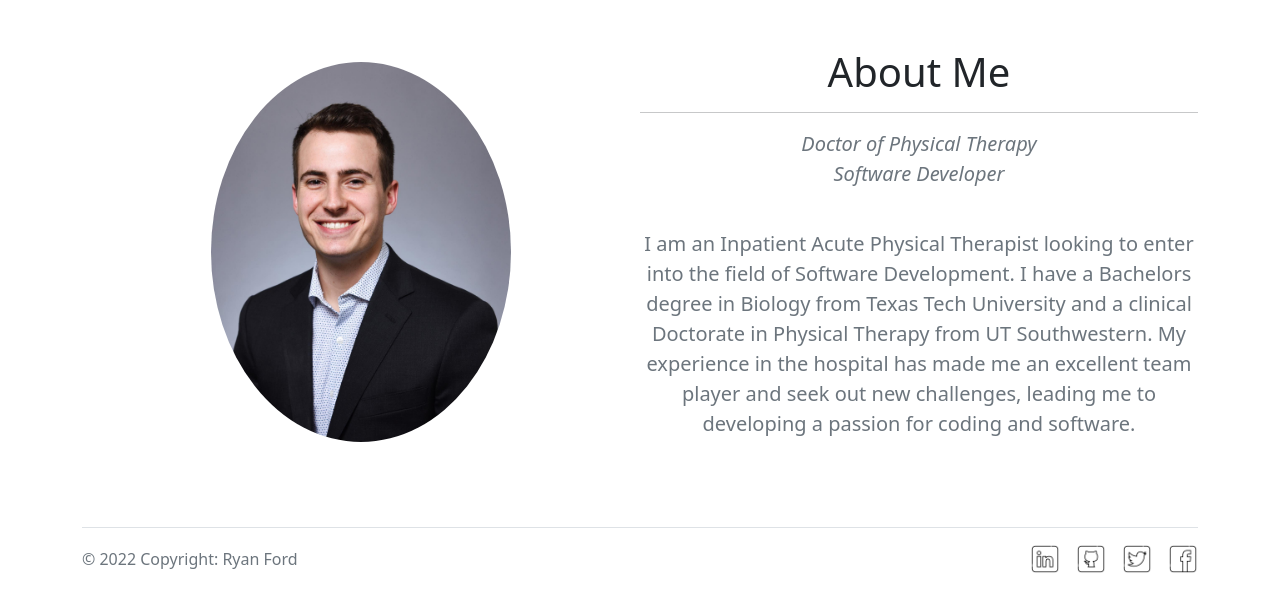
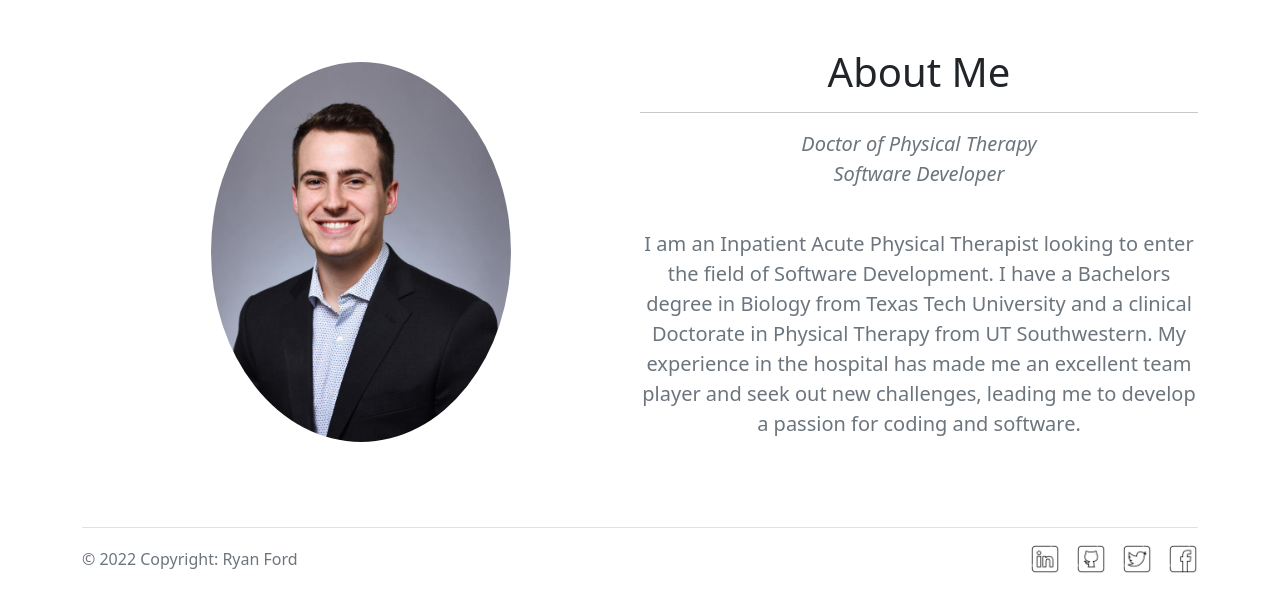
Before and after one commit to ryanjford1996/portfolio, a Flask app: page / in a window 1280 px wide. Shown: the part 56-668 px from the top of the page. Run offline with Flask 2, Linux system fonts and the light colour scheme.

Commit message:
text changes to index page

```diff
--- a/templates/index.html
+++ b/templates/index.html
@@ -22,10 +22,10 @@
                 <hr>
                 <p class="lead text-muted"><em>Doctor of Physical Therapy<br>Software Developer</em></p>
                 <br>
-                <p class="lead text-muted">I am an Inpatient Acute Physical Therapist looking to enter into the field of
+                <p class="lead text-muted">I am an Inpatient Acute Physical Therapist looking to enter the field of
                 Software Development. I have a Bachelors degree in Biology from Texas Tech University and
                 a clinical Doctorate in Physical Therapy from UT Southwestern. My experience in the hospital has made
-                me an excellent team player and seek out new challenges, leading me to developing a passion for
+                me an excellent team player and seek out new challenges, leading me to develop a passion for
                 coding and software.</p>
             </div>
         </div>
```
